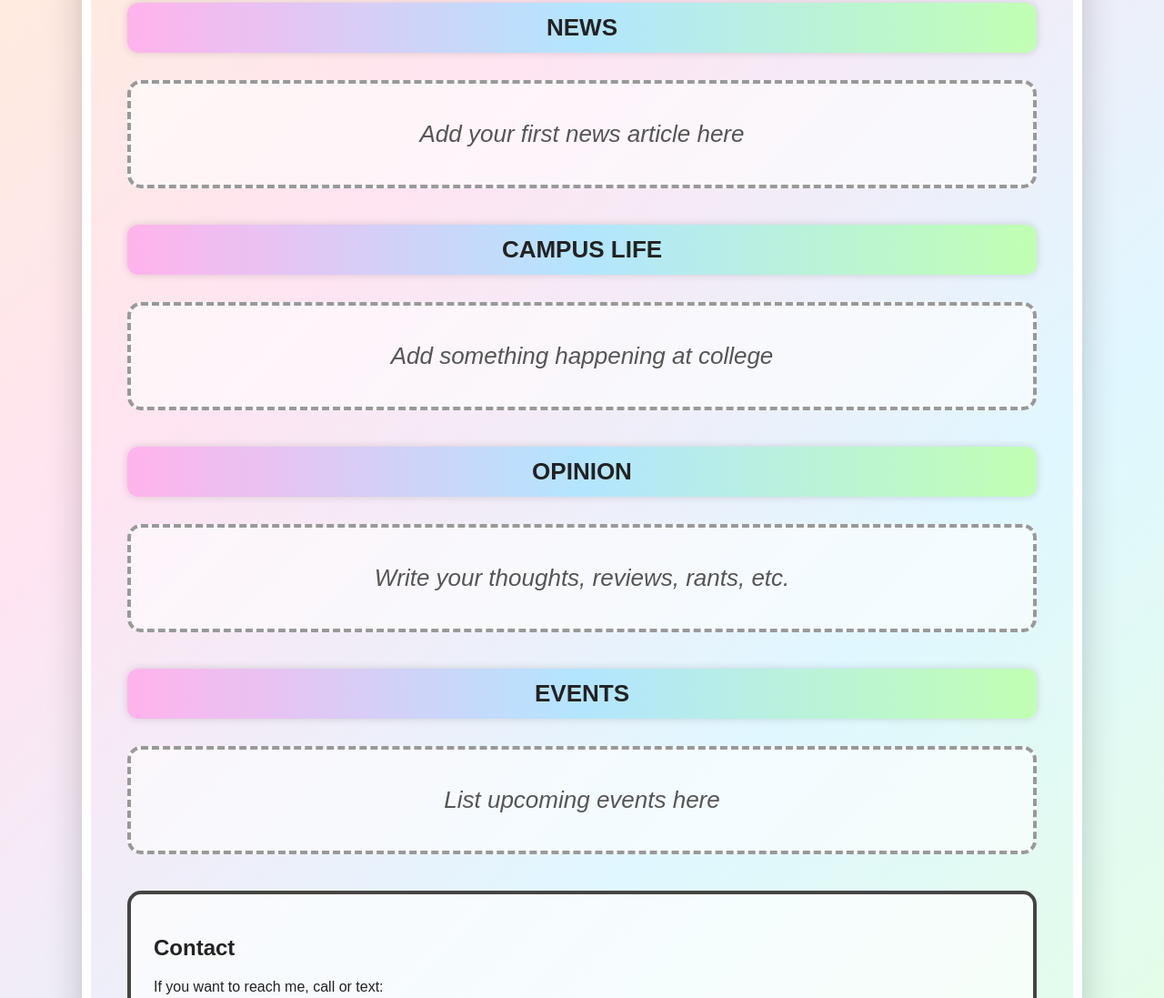
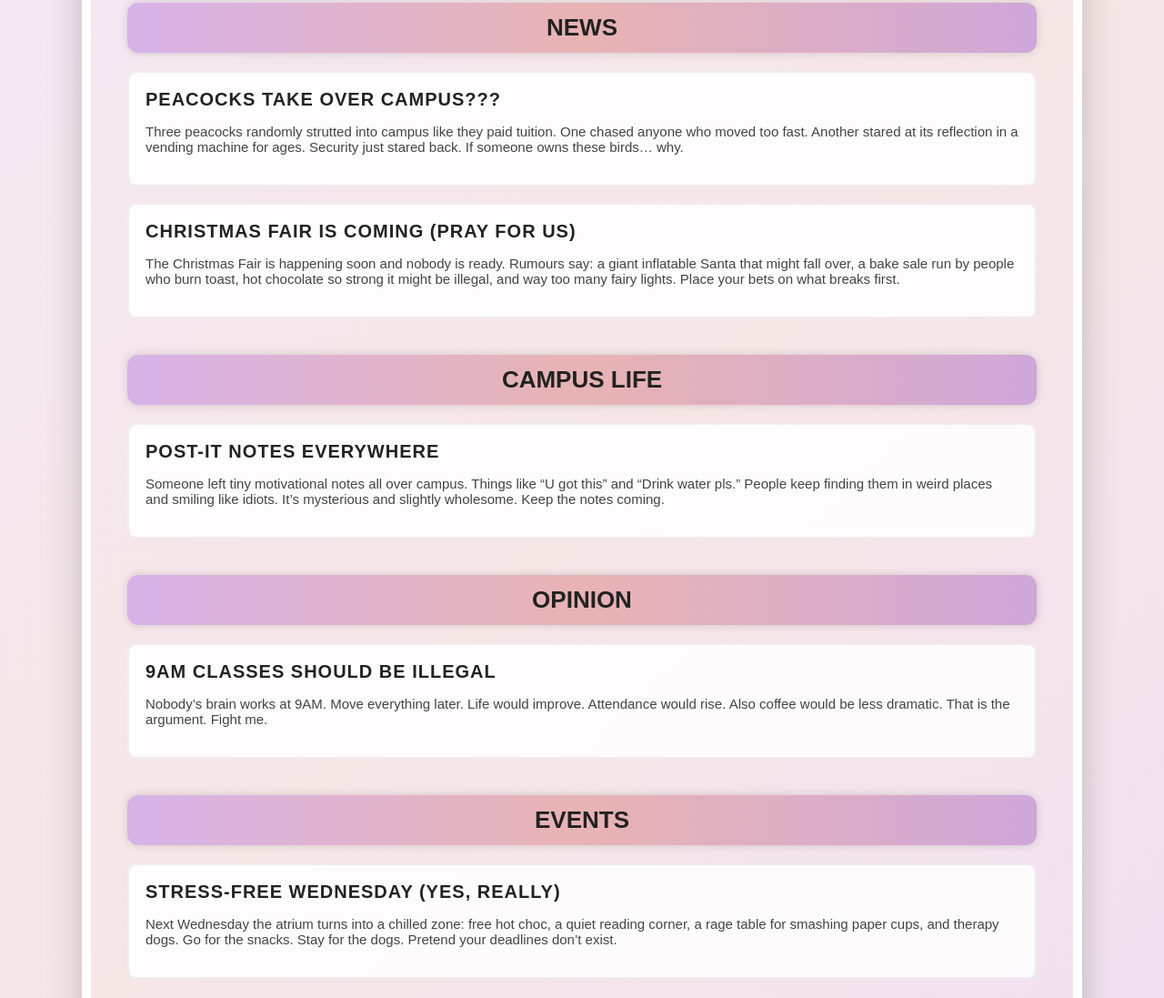
Before and after one commit to Blake-creator568/Aspire, a plain HTML site: page index.html in a window 1280 px wide. Shown: the part 350-1447 px from the top of the page at 91% size. Drawn offline with Linux system fonts and the light colour scheme.

Commit message:
index.html
Updated the HTML structure and styles for the ASPIRE college newspaper page, including new articles and improved visual design.

```diff
--- a/index.html
+++ b/index.html
@@ -6,7 +6,7 @@
     <style>
         body {
             font-family: "Arial", sans-serif;
-            background: linear-gradient(135deg, #ffefd5, #ffe4f2, #e0f7ff, #e5ffe0);
+            background: linear-gradient(135deg, #f3e8f7, #f7e6e6, #f0e0f5);
             padding: 40px;
             max-width: 1000px;
             margin: auto;
@@ -56,7 +56,7 @@
             font-size: 90px;
             margin: 0;
             letter-spacing: 6px;
-            background: linear-gradient(90deg, #ff6ec7, #6ecbff, #7dff6b);
+            background: linear-gradient(90deg, #d7b3e8, #e8b3b3, #cfa7d9);
             -webkit-background-clip: text;
             color: transparent;
             animation: glow 3s infinite alternate;
@@ -86,7 +86,7 @@
 
         /* SECTION BANNERS */
         .banner {
-            background: linear-gradient(90deg, #ffb3ec, #b3e5ff, #c1ffb3);
+            background: linear-gradient(90deg, #d7b3e8, #e8b3b3, #cfa7d9);
             padding: 12px;
             text-align: center;
             border-radius: 12px;
@@ -96,23 +96,23 @@
             box-shadow: 0 0 10px rgba(0,0,0,0.15);
         }
 
-        .empty-box {
-            border: 4px dashed #999;
-            background: rgba(255,255,255,0.6);
-            padding: 40px;
-            margin: 30px 0;
-            text-align: center;
-            font-size: 26px;
-            font-style: italic;
-            color: #555;
-            border-radius: 15px;
-            transition: 0.2s ease;
+        .article {
+            background: rgba(255,255,255,0.85);
+            border: 2px solid rgba(0,0,0,0.06);
+            padding: 18px;
+            margin: 18px 0;
+            border-radius: 10px;
+            font-size: 18px;
         }
 
-        .empty-box:hover {
-            transform: scale(1.03);
-            border-color: #666;
+        .article h3 {
+            margin: 0 0 8px 0;
+            font-size: 20px;
+            text-transform: uppercase;
+            letter-spacing: 1px;
         }
+
+        .small { font-size: 15px; color: #444; }
 
         .contact-box {
             padding: 25px;
@@ -128,22 +128,11 @@
             font-weight: bold;
         }
 
-        .contact-box a:hover {
-            text-decoration: underline;
-        }
+        .contact-box a:hover { text-decoration: underline; }
 
-        .visitor-counter {
-            text-align: center;
-            margin-top: 25px;
-        }
+        .visitor-counter { text-align: center; margin-top: 25px; }
 
-        .visitor-counter img {
-            width: 140px;
-            border-radius: 10px;
-            border: 2px solid #000;
-            padding: 5px;
-            background: #fff;
-        }
+        .visitor-counter img { width: 140px; border-radius: 10px; border: 2px solid #000; padding: 5px; background: #fff; }
     </style>
 </head>
 <body>
@@ -163,20 +152,41 @@
 <div class="date-line">2025</div>
 
 <div id="news" class="banner">NEWS</div>
-<div class="empty-box">Add your first news article here</div>
+
+<div class="article">
+    <h3>PEACOCKS TAKE OVER CAMPUS???</h3>
+    <p class="small">Three peacocks randomly strutted into campus like they paid tuition. One chased anyone who moved too fast. Another stared at its reflection in a vending machine for ages. Security just stared back. If someone owns these birds… why.</p>
+</div>
+
+<div class="article">
+    <h3>CHRISTMAS FAIR IS COMING (pray for us)</h3>
+    <p class="small">The Christmas Fair is happening soon and nobody is ready. Rumours say: a giant inflatable Santa that might fall over, a bake sale run by people who burn toast, hot chocolate so strong it might be illegal, and way too many fairy lights. Place your bets on what breaks first.</p>
+</div>
 
 <div id="campus" class="banner">CAMPUS LIFE</div>
-<div class="empty-box">Add something happening at college</div>
+
+<div class="article">
+    <h3>POST-IT NOTES EVERYWHERE</h3>
+    <p class="small">Someone left tiny motivational notes all over campus. Things like “U got this” and “Drink water pls.” People keep finding them in weird places and smiling like idiots. It’s mysterious and slightly wholesome. Keep the notes coming.</p>
+</div>
 
 <div id="opinion" class="banner">OPINION</div>
-<div class="empty-box">Write your thoughts, reviews, rants, etc.</div>
+
+<div class="article">
+    <h3>9AM CLASSES SHOULD BE ILLEGAL</h3>
+    <p class="small">Nobody’s brain works at 9AM. Move everything later. Life would improve. Attendance would rise. Also coffee would be less dramatic. That is the argument. Fight me.</p>
+</div>
 
 <div id="events" class="banner">EVENTS</div>
-<div class="empty-box">List upcoming events here</div>
+
+<div class="article">
+    <h3>STRESS-FREE WEDNESDAY (yes, really)</h3>
+    <p class="small">Next Wednesday the atrium turns into a chilled zone: free hot choc, a quiet reading corner, a rage table for smashing paper cups, and therapy dogs. Go for the snacks. Stay for the dogs. Pretend your deadlines don’t exist.</p>
+</div>
 
 <div class="contact-box">
     <h2>Contact</h2>
-    <p>If you want to reach me, call or text:</p>
+    <p>If you want to reach the paper, call or text:</p>
     <p><a href="tel:07423093169">07423093169</a></p>
 </div>
 
```
